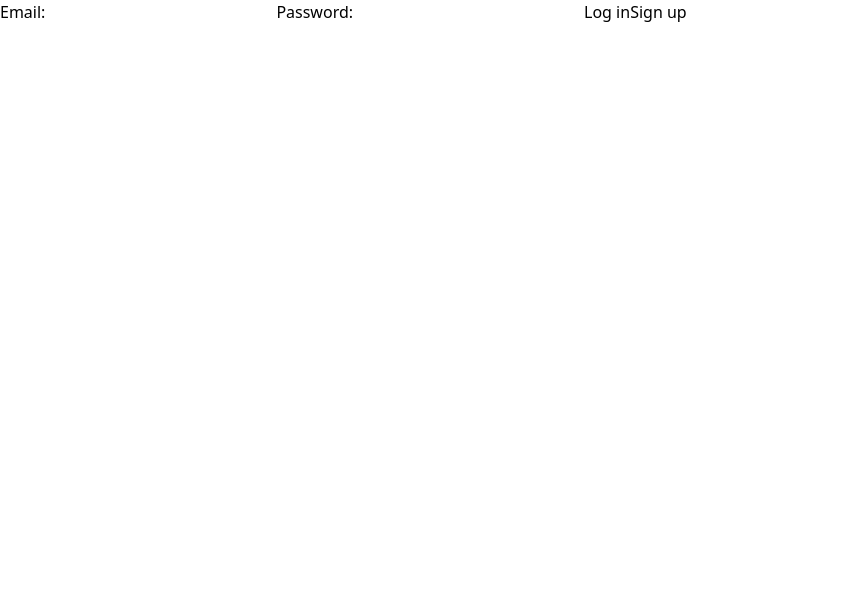
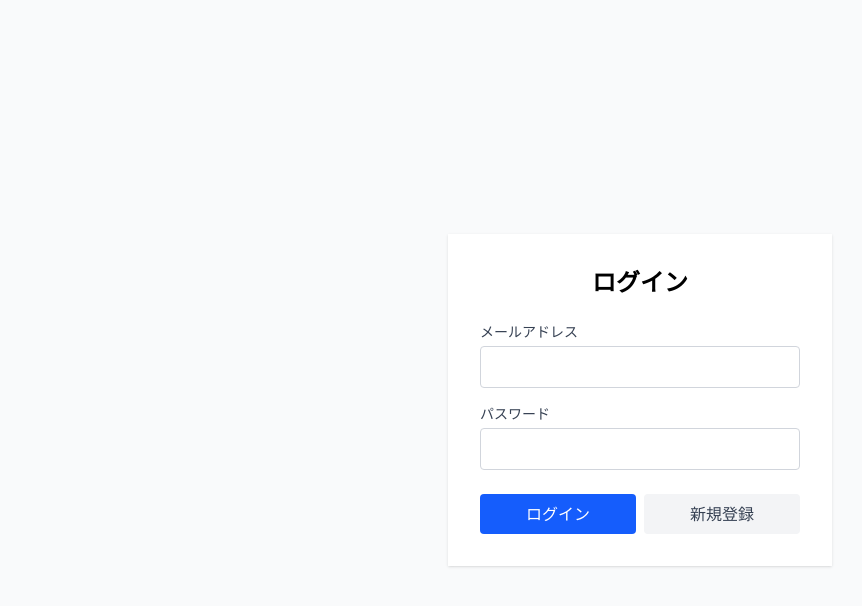
Before and after one commit to takaaat/simple-kanban, a Next.js app: page /login in a window 1280 px wide. Shown: the top 606 px of the page, without its empty margins (0-862 px from the left). Built offline with nearby package versions, Linux system fonts and the light colour scheme.

Commit message:
feat: ログイン画面のデザインを整える #32

```diff
--- a/src/app/login/page.tsx
+++ b/src/app/login/page.tsx
@@ -2,13 +2,61 @@ import { login, signup } from './actions';
 
 export default function LoginPage() {
   return (
-    <form>
-      <label htmlFor="email">Email:</label>
-      <input id="email" name="email" type="email" required />
-      <label htmlFor="password">Password:</label>
-      <input id="password" name="password" type="password" required />
-      <button formAction={login}>Log in</button>
-      <button formAction={signup}>Sign up</button>
-    </form>
+    <div className="min-h-screen flex items-center justify-center bg-gray-50">
+      <div className="w-full max-w-sm">
+        <div className="bg-white shadow p-8">
+          <h1 className="text-2xl font-semibold text-center mb-6">ログイン</h1>
+
+          <form className="space-y-4">
+            <div>
+              <label
+                htmlFor="email"
+                className="block text-sm font-medium text-gray-700 mb-1"
+              >
+                メールアドレス
+              </label>
+              <input
+                id="email"
+                name="email"
+                type="email"
+                required
+                className="w-full px-3 py-2 border border-gray-300 rounded focus:outline-none focus:ring-2 focus:ring-blue-500"
+              />
+            </div>
+
+            <div>
+              <label
+                htmlFor="password"
+                className="block text-sm font-medium text-gray-700 mb-1"
+              >
+                パスワード
+              </label>
+              <input
+                id="password"
+                name="password"
+                type="password"
+                required
+                className="w-full px-3 py-2 border border-gray-300 rounded focus:outline-none focus:ring-2 focus:ring-blue-500"
+              />
+            </div>
+
+            <div className="flex gap-2 pt-2">
+              <button
+                formAction={login}
+                className="flex-1 bg-blue-600 text-white py-2 rounded hover:bg-blue-700 cursor-pointer"
+              >
+                ログイン
+              </button>
+              <button
+                formAction={signup}
+                className="flex-1 bg-gray-100 text-gray-700 py-2 rounded hover:bg-gray-200 cursor-pointer"
+              >
+                新規登録
+              </button>
+            </div>
+          </form>
+        </div>
+      </div>
+    </div>
   );
 }
```
